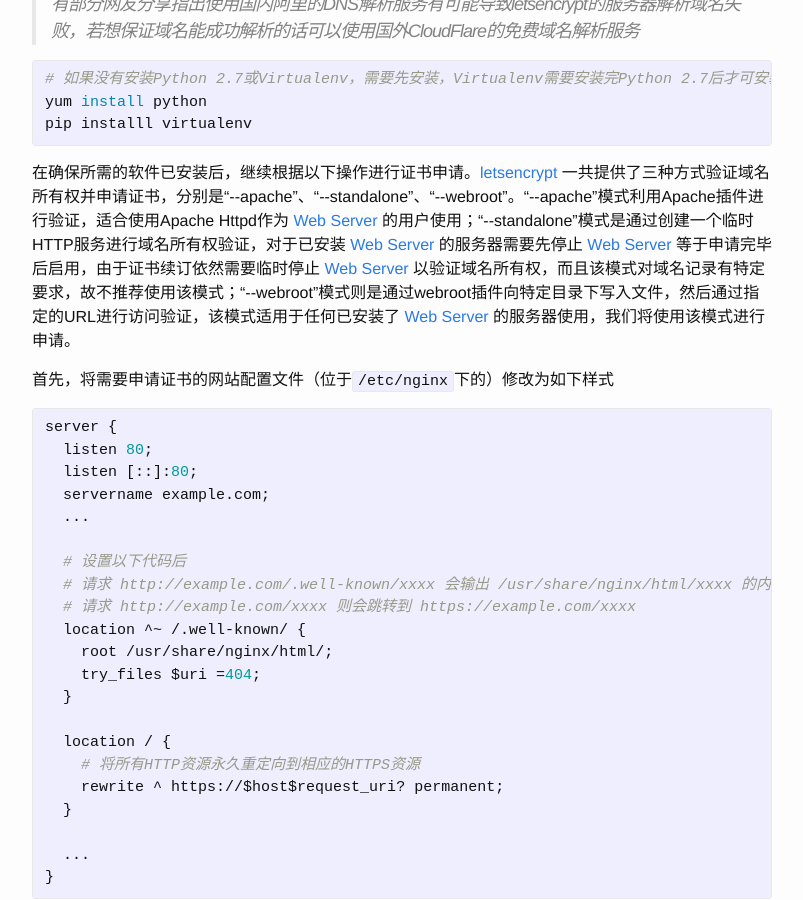
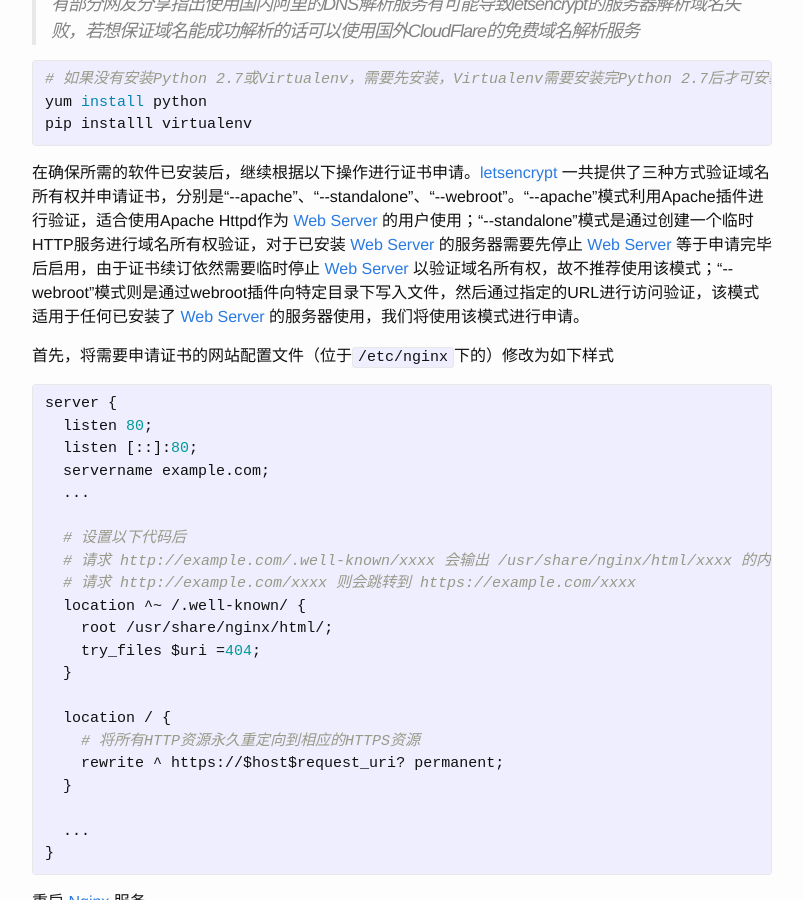
Before and after one commit to shingwasix/blog.waaile.com, a Jekyll site: the page built from _posts/note/2016-04-05-letsencrypt.md, in a window 1280 px wide and 900 px high, scrolled down 2530 px. Shown: the whole window, without its empty margins (238-1041 px from the left). Built offline with Jekyll 4.4.1, drawn with Linux system fonts in a browser that asks for light colours; comment, search, counter and statistics services are not loaded.

Commit message:
去除《Let's Encrypt 使用免费的SSL证书来加密》上关于DNS记录的错误描述

```diff
--- a/_posts/note/2016-04-05-letsencrypt.md
+++ b/_posts/note/2016-04-05-letsencrypt.md
@@ -63,7 +63,7 @@
 pip installl virtualenv
 {% endhighlight %}
 
-在确保所需的软件已安装后，继续根据以下操作进行证书申请。[letsencrypt] 一共提供了三种方式验证域名所有权并申请证书，分别是“\-\-apache”、“\-\-standalone”、“\-\-webroot”。“\-\-apache”模式利用Apache插件进行验证，适合使用Apache Httpd作为 [Web Server] 的用户使用；“\-\-standalone”模式是通过创建一个临时HTTP服务进行域名所有权验证，对于已安装 [Web Server] 的服务器需要先停止 [Web Server] 等于申请完毕后启用，由于证书续订依然需要临时停止 [Web Server] 以验证域名所有权，而且该模式对域名记录有特定要求，故不推荐使用该模式；“\-\-webroot”模式则是通过webroot插件向特定目录下写入文件，然后通过指定的URL进行访问验证，该模式适用于任何已安装了 [Web Server] 的服务器使用，我们将使用该模式进行申请。
+在确保所需的软件已安装后，继续根据以下操作进行证书申请。[letsencrypt] 一共提供了三种方式验证域名所有权并申请证书，分别是“\-\-apache”、“\-\-standalone”、“\-\-webroot”。“\-\-apache”模式利用Apache插件进行验证，适合使用Apache Httpd作为 [Web Server] 的用户使用；“\-\-standalone”模式是通过创建一个临时HTTP服务进行域名所有权验证，对于已安装 [Web Server] 的服务器需要先停止 [Web Server] 等于申请完毕后启用，由于证书续订依然需要临时停止 [Web Server] 以验证域名所有权，故不推荐使用该模式；“\-\-webroot”模式则是通过webroot插件向特定目录下写入文件，然后通过指定的URL进行访问验证，该模式适用于任何已安装了 [Web Server] 的服务器使用，我们将使用该模式进行申请。
 
 首先，将需要申请证书的网站配置文件（位于`/etc/nginx`下的）修改为如下样式
 
```
